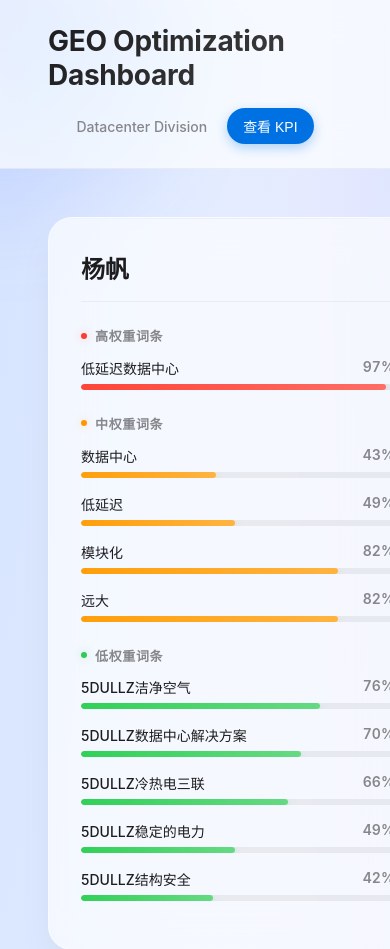
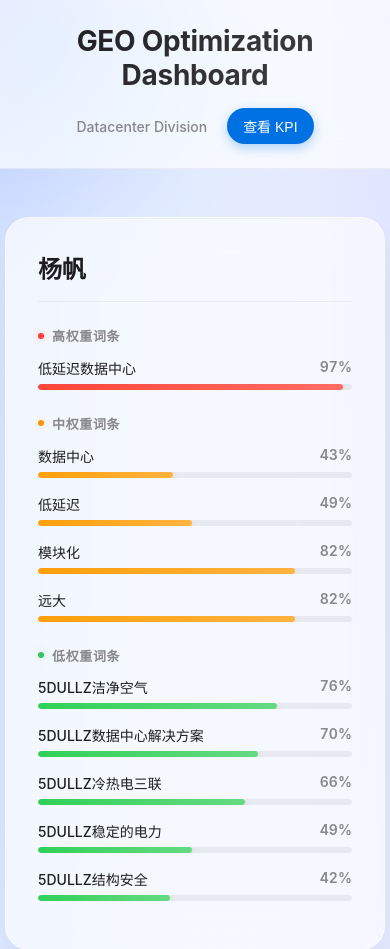
Before and after one commit to ninestarlink/5DULLZ, a plain HTML site: page geo_dashboard.html in a window 390 px wide. Shown: the top 949 px of the page. Drawn offline with Linux system fonts and the light colour scheme.

Commit message:
Add files via upload

```diff
--- a/geo_dashboard.html
+++ b/geo_dashboard.html
@@ -71,9 +71,10 @@
             header {
                 padding: 1rem 1.5rem;
                 flex-direction: column;
-                align-items: flex-start;
+                align-items: center; /* Center header content */
                 gap: 1rem;
                 width: 100%;
+                text-align: center; /* Ensure text is centered */
             }
 
             .container {
@@ -81,12 +82,18 @@
                 margin: 1.5rem auto;
                 width: 100%;
                 overflow-x: hidden;
+                display: flex;
+                flex-direction: column;
+                align-items: center; /* Center container content */
             }
 
             .grid {
-                grid-template-columns: 1fr; /* Single column on mobile */
+                display: flex; /* Use flex instead of grid for mobile stack */
+                flex-direction: column;
+                align-items: center;
                 gap: 1.5rem;
                 width: 100%;
+                max-width: 450px; /* Prevent cards from being too wide */
             }
 
             .card {
@@ -280,6 +287,8 @@
             grid-template-columns: repeat(auto-fill, minmax(380px, 1fr));
             gap: 2.5rem;
             perspective: 1000px;
+            /* Center grid items horizontally */
+            justify-content: center;
         }
 
         .card {
```
